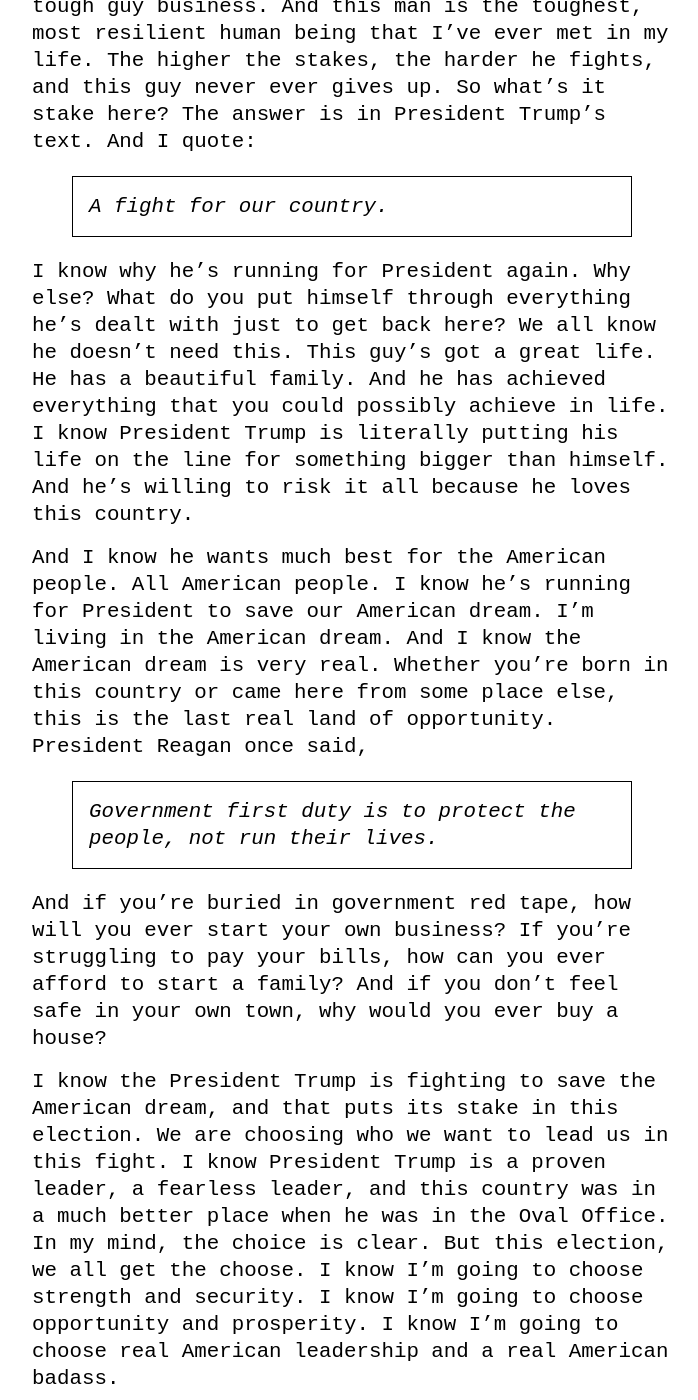
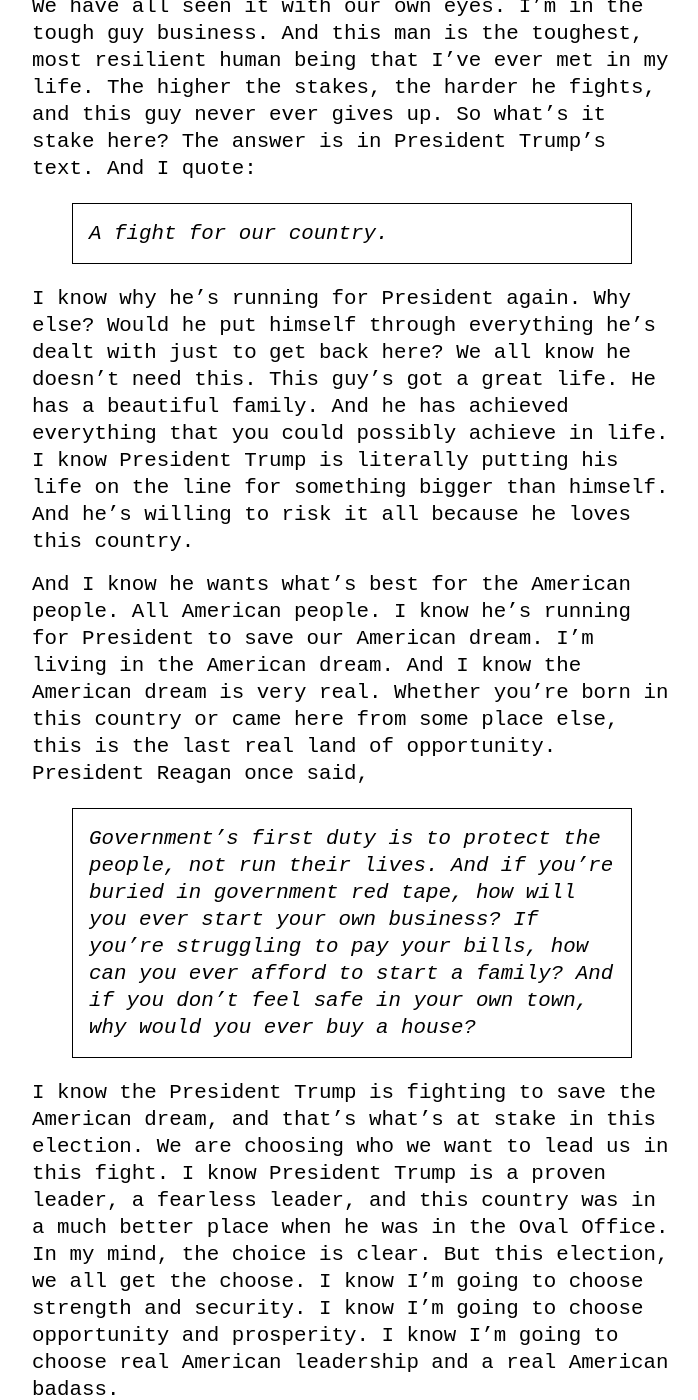
Before and after one commit to thekingofcool/thekingofcool.github.io, a Jekyll site: the page built from _posts/2024-07-18-Dana_White_introduces_Donald_Trump_at_the_2024_RNC.md, in a window 1280 px wide and 1400 px high, scrolled down 1425 px. Shown: the whole window, without its empty margins (288-986 px from the left). Built offline with Jekyll 4.4.1, drawn with Linux system fonts in a browser that asks for light colours; a style sheet for code colours, icons or effects is not loaded; some of the changed text lies outside the part shown.

Commit message:
adjust something

```diff
--- a/_posts/2024-07-18-Dana_White_introduces_Donald_Trump_at_the_2024_RNC.md
+++ b/_posts/2024-07-18-Dana_White_introduces_Donald_Trump_at_the_2024_RNC.md
@@ -19,14 +19,12 @@
 
 > A fight for our country.
 
-I know why he's running for President again. Why else? What do you put himself through everything he's dealt with just to get back here? We all know he doesn't need this. This guy's got a great life. He has a beautiful family. And he has achieved everything that you could possibly achieve in life. I know President Trump is literally putting his life on the line for something bigger than himself. And he's willing to risk it all because he loves this country.
+I know why he's running for President again. Why else? Would he put himself through everything he's dealt with just to get back here? We all know he doesn't need this. This guy's got a great life. He has a beautiful family. And he has achieved everything that you could possibly achieve in life. I know President Trump is literally putting his life on the line for something bigger than himself. And he's willing to risk it all because he loves this country.
 
-And I know he wants much best for the American people. All American people. I know he's running for President to save our American dream. I'm living in the American dream. And I know the American dream is very real. Whether you're born in this country or came here from some place else, this is the last real land of opportunity. President Reagan once said,
+And I know he wants what's best for the American people. All American people. I know he's running for President to save our American dream. I'm living in the American dream. And I know the American dream is very real. Whether you're born in this country or came here from some place else, this is the last real land of opportunity. President Reagan once said,
 
-> Government first duty is to protect the people, not run their lives.
+> Government's first duty is to protect the people, not run their lives. And if you're buried in government red tape, how will you ever start your own business? If you're struggling to pay your bills, how can you ever afford to start a family? And if you don't feel safe in your own town, why would you ever buy a house?
 
-And if you're buried in government red tape, how will you ever start your own business? If you're struggling to pay your bills, how can you ever afford to start a family? And if you don't feel safe in your own town, why would you ever buy a house?
+I know the President Trump is fighting to save the American dream, and that's what's at stake in this election. We are choosing who we want to lead us in this fight. I know President Trump is a proven leader, a fearless leader, and this country was in a much better place when he was in the Oval Office. In my mind, the choice is clear. But this election, we all get the choose. I know I'm going to choose strength and security. I know I'm going to choose opportunity and prosperity. I know I'm going to choose real American leadership and a real American badass.
 
-I know the President Trump is fighting to save the American dream, and that puts its stake in this election. We are choosing who we want to lead us in this fight. I know President Trump is a proven leader, a fearless leader, and this country was in a much better place when he was in the Oval Office. In my mind, the choice is clear. But this election, we all get the choose. I know I'm going to choose strength and security. I know I'm going to choose opportunity and prosperity. I know I'm going to choose real American leadership and a real American badass.
-
-And I'm not telling you what choice to make, and I'm not telling you what to think. I'm telling you what I know. I know American needs a strong leader in the world, needs a strong America. I know Donald J. Trump is the best choice for President of the United States. My fellow Americans, it is my honor. He has to do the 45th and soon to be 47th President of the United States. Donald J. Trump.
+And I'm not telling you what choice to make, and I'm not telling you what to think. I'm telling you what I know. I know American needs a strong leader, and the world needs a strong America. I know Donald J. Trump is the best choice for President of the United States. My fellow Americans, it is my honor to introduce the 45th and soon to be 47th President of the United States. Donald J. Trump.
```
Also changed, not shown: other parts of _posts/2024-07-18-Dana_White_introduces_Donald_Trump_at_the_2024_RNC.md (+2 -2 lines), 3 other files.
